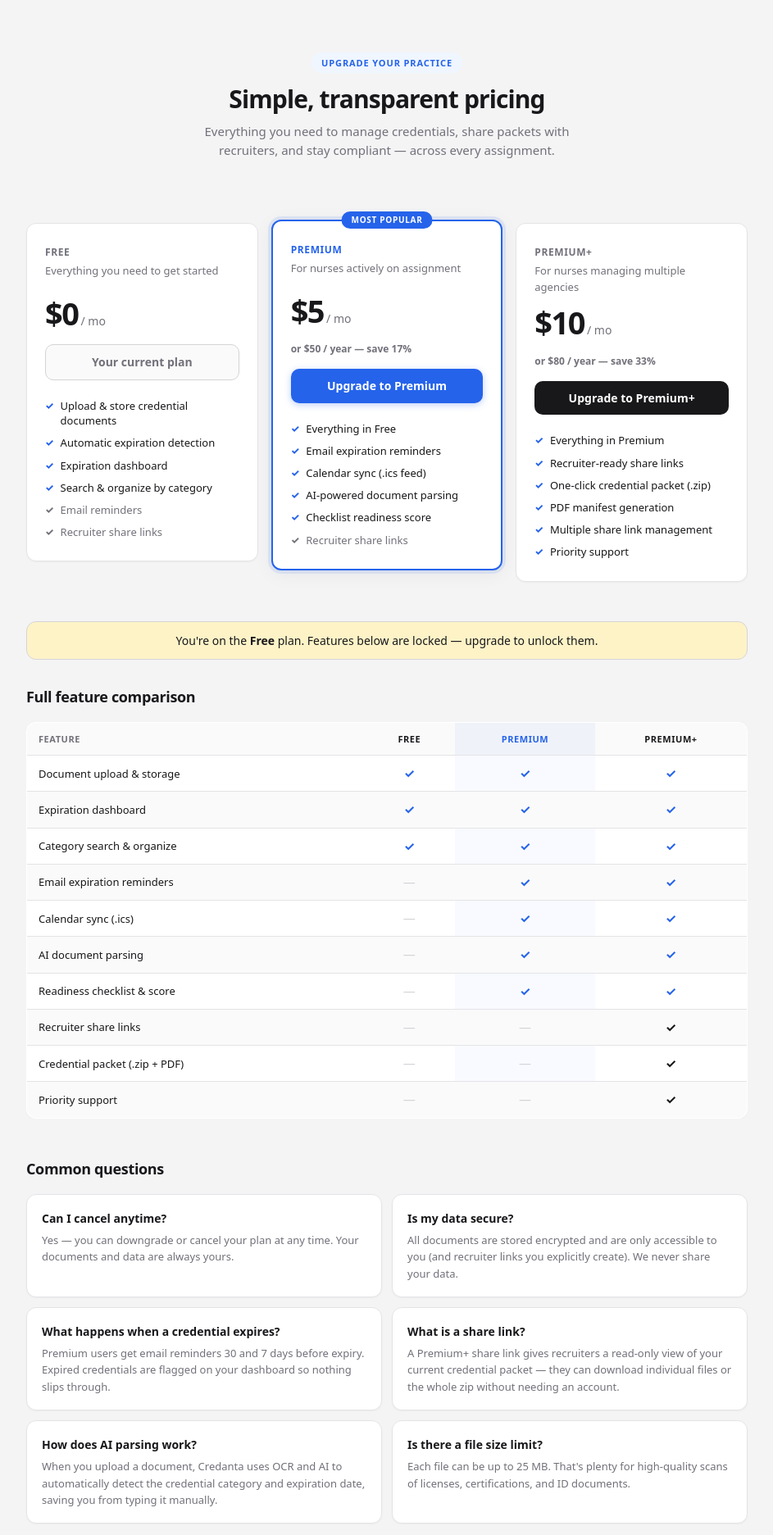
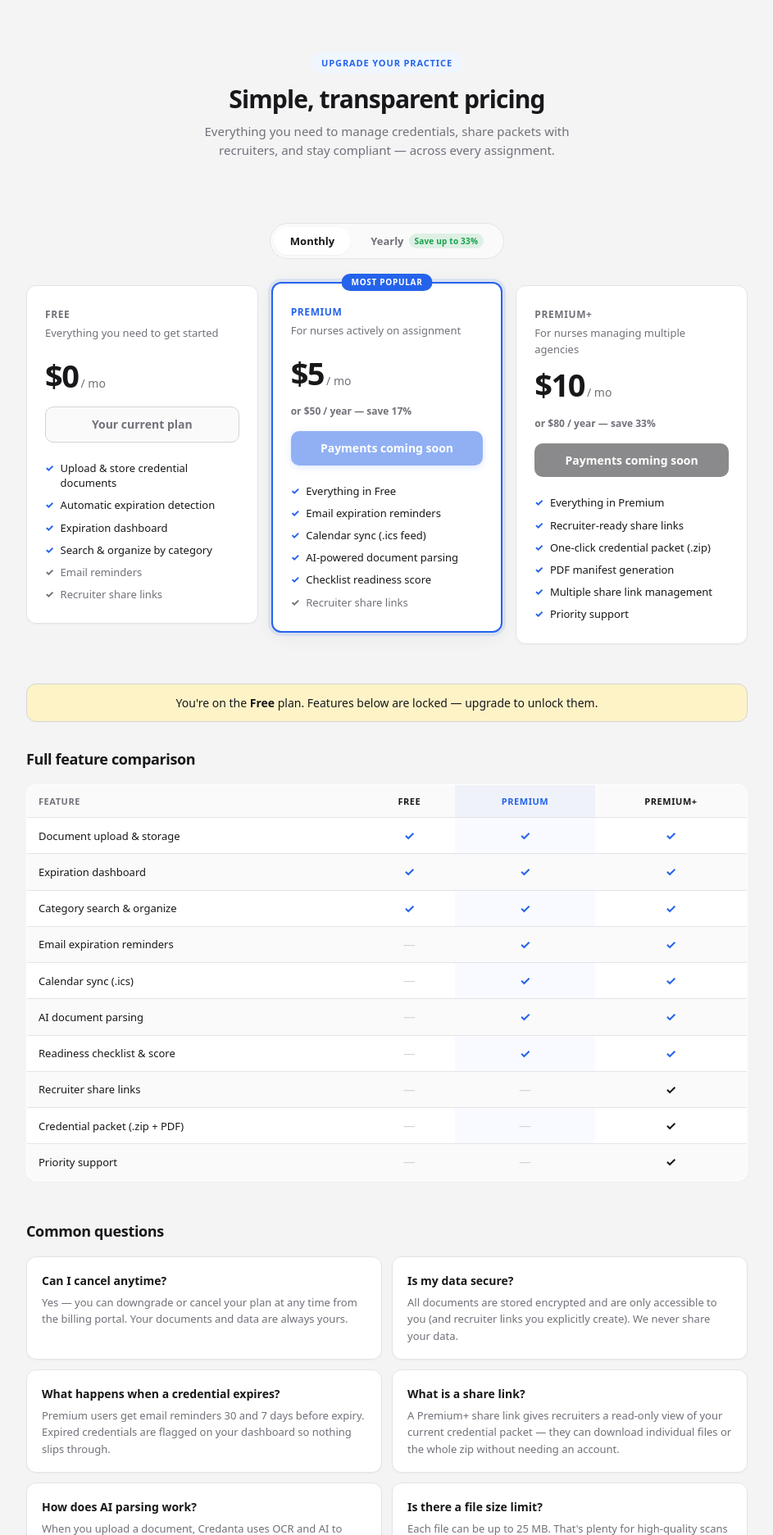
Before and after one commit to Roamingstatus/travel-nurse-credentials, a FastAPI app: template app/templates/premium.html in a window 1280 px wide. Shown: the part 65-1938 px from the top of the page at 82% size, without its empty margins (168-1111 px from the left). Run offline with FastAPI, Linux system fonts and the light colour scheme; the template is opened without the code that fills it, so the values that code supplies are empty; some libraries are stand-ins or nearby versions.

Commit message:
Add Stripe subscription functionality for premium tiers
Integrates Stripe Checkout and webhooks to manage user subscriptions, including free, premium, and premium+ tiers. Adds billing portal, upgrade buttons, and subscription management features. Modifies user database schema to include Stripe customer and subscription IDs. Updates main application routes and templates to support Stripe integration. Includes CSS for billing toggle and a script to seed Stripe products.

Replit-Commit-Author: Agent
Replit-Commit-Session-Id: 669cec42-3c3c-4f02-b709-64a9de3e173f
Replit-Commit-Checkpoint-Type: full_checkpoint
Replit-Commit-Event-Id: c8e0b7c9-da5b-4b8c-9164-2654debf7f5b
Replit-Commit-Screenshot-Url: https://storage.googleapis.com/screenshot-production-us-central1/4455211f-c3a7-4220-a33f-65d766faa846/669cec42-3c3c-4f02-b709-64a9de3e173f/m5gmE5l
Replit-Helium-Checkpoint-Created: true

```diff
--- a/app/db.py
+++ b/app/db.py
@@ -37,6 +37,8 @@ class User(Base):
     picture = Column(String, nullable=True)
     created_at = Column(DateTime, default=datetime.utcnow)
     subscription_tier = Column(String, default="free", nullable=False)
+    stripe_customer_id = Column(String, nullable=True, index=True)
+    stripe_subscription_id = Column(String, nullable=True)
 
     documents = relationship("Document", back_populates="user", cascade="all, delete-orphan")
     share_links = relationship("ShareLink", back_populates="user", cascade="all, delete-orphan")
@@ -152,6 +154,10 @@ def _ensure_sqlite_columns() -> None:
             with engine.begin() as conn:
                 if "subscription_tier" not in cols:
                     conn.execute(text("ALTER TABLE users ADD COLUMN subscription_tier VARCHAR DEFAULT 'free'"))
+                if "stripe_customer_id" not in cols:
+                    conn.execute(text("ALTER TABLE users ADD COLUMN stripe_customer_id VARCHAR"))
+                if "stripe_subscription_id" not in cols:
+                    conn.execute(text("ALTER TABLE users ADD COLUMN stripe_subscription_id VARCHAR"))
 
         if "documents" in tables:
             cols = {c["name"] for c in insp.get_columns("documents")}
--- a/app/main.py
+++ b/app/main.py
@@ -26,6 +26,14 @@ from collections import defaultdict
 
 from .ai_docs import ai_enabled, ai_refine_category_expiry, extract_text_sample
 from .auth import current_user, google_configured, oauth, require_user
+from .stripe_billing import (
+    construct_webhook_event,
+    create_checkout_session,
+    create_portal_session,
+    price_ids,
+    stripe_configured,
+    tier_for_price_id,
+)
 from .categories import CATEGORY_ORDER, CREDENTIAL_CATEGORIES, normalized_effective_category
 from .dashboard import days_until, status_for, summarize, ui_status_label
 from .db import (
@@ -635,7 +643,16 @@ def share_packet_pdf(token: str, db: Session = Depends(get_session)):
 @app.get("/premium", response_class=HTMLResponse)
 def premium_page(request: Request):
     require_user(request)
-    return render(request, "premium.html")
+    ids = price_ids()
+    return render(
+        request,
+        "premium.html",
+        stripe_configured=stripe_configured(),
+        price_premium_monthly=ids["premium_monthly"],
+        price_premium_yearly=ids["premium_yearly"],
+        price_premium_plus_monthly=ids["premium_plus_monthly"],
+        price_premium_plus_yearly=ids["premium_plus_yearly"],
+    )
 
 
 # ---------------------------------------------------------------------------
@@ -817,6 +834,141 @@ def agency_packet_post(
 
 
 # ---------------------------------------------------------------------------
+# Billing (Stripe)
+# ---------------------------------------------------------------------------
+
+@app.post("/billing/checkout")
+async def billing_checkout(
+    request: Request,
+    price_id: str = Form(...),
+    db: Session = Depends(get_session),
+):
+    user = require_user(request)
+    if not stripe_configured():
+        request.session["flash"] = "Payments are not configured yet. Please contact support."
+        return RedirectResponse("/premium", status_code=302)
+    ids = price_ids()
+    valid = set(ids.values()) - {""}
+    if price_id not in valid:
+        request.session["flash"] = "Invalid plan selected."
+        return RedirectResponse("/premium", status_code=302)
+    db_user = db.get(User, user.id)
+    base = str(request.base_url).rstrip("/")
+    try:
+        session = create_checkout_session(
+            db_user,
+            price_id,
+            success_url=f"{base}/billing/success?session_id={{CHECKOUT_SESSION_ID}}",
+            cancel_url=f"{base}/premium",
+        )
+        if db_user.stripe_customer_id != session.customer:
+            db_user.stripe_customer_id = session.customer
+            db.commit()
+    except Exception as exc:
+        import logging
+        logging.error(f"[Stripe] checkout error: {exc}")
+        request.session["flash"] = "Could not start checkout — please try again."
+        return RedirectResponse("/premium", status_code=302)
+    return RedirectResponse(session.url, status_code=303)
+
+
+@app.get("/billing/success", response_class=HTMLResponse)
+def billing_success(request: Request, session_id: str = ""):
+    require_user(request)
+    request.session["flash"] = "Payment successful — your subscription is now active!"
+    return RedirectResponse("/premium", status_code=302)
+
+
+@app.get("/billing/cancel", response_class=HTMLResponse)
+def billing_cancel(request: Request):
+    require_user(request)
+    request.session["flash"] = "Checkout cancelled — no charge was made."
+    return RedirectResponse("/premium", status_code=302)
+
+
+@app.get("/billing/portal")
+def billing_portal(request: Request, db: Session = Depends(get_session)):
+    user = require_user(request)
+    if not stripe_configured():
+        request.session["flash"] = "Billing portal is not configured yet."
+        return RedirectResponse("/premium", status_code=302)
+    db_user = db.get(User, user.id)
+    base = str(request.base_url).rstrip("/")
+    try:
+        portal = create_portal_session(db_user, return_url=f"{base}/premium")
+    except Exception as exc:
+        import logging
+        logging.error(f"[Stripe] portal error: {exc}")
+        request.session["flash"] = "Could not open billing portal — please try again."
+        return RedirectResponse("/premium", status_code=302)
+    if not portal:
+        request.session["flash"] = "No active subscription found."
+        return RedirectResponse("/premium", status_code=302)
+    return RedirectResponse(portal.url, status_code=303)
+
+
+@app.post("/billing/webhook")
+async def billing_webhook(request: Request, db: Session = Depends(get_session)):
+    import logging
+    payload = await request.body()
+    sig = request.headers.get("stripe-signature", "")
+    try:
+        event = construct_webhook_event(payload, sig)
+    except Exception as exc:
+        logging.warning(f"[Stripe] webhook signature error: {exc}")
+        raise HTTPException(400, "Invalid webhook signature")
+
+    etype = event["type"]
+    logging.info(f"[Stripe] webhook event: {etype}")
+
+    if etype == "checkout.session.completed":
+        obj = event["data"]["object"]
+        customer_id = obj.get("customer")
+        subscription_id = obj.get("subscription")
+        user_id = int((obj.get("metadata") or {}).get("user_id", 0) or 0)
+        db_user = db.get(User, user_id) if user_id else None
+        if not db_user and customer_id:
+            db_user = db.query(User).filter_by(stripe_customer_id=customer_id).first()
+        if db_user and subscription_id:
+            import stripe as _stripe
+            _stripe.api_key = os.environ.get("STRIPE_SECRET_KEY", "")
+            sub = _stripe.Subscription.retrieve(subscription_id)
+            price_id = sub["items"]["data"][0]["price"]["id"]
+            db_user.stripe_customer_id = customer_id
+            db_user.stripe_subscription_id = subscription_id
+            db_user.subscription_tier = tier_for_price_id(price_id)
+            db.commit()
+            logging.info(f"[Stripe] user {db_user.id} upgraded to {db_user.subscription_tier}")
+
+    elif etype == "customer.subscription.updated":
+        sub = event["data"]["object"]
+        customer_id = sub["customer"]
+        status = sub["status"]
+        price_id = sub["items"]["data"][0]["price"]["id"]
+        db_user = db.query(User).filter_by(stripe_customer_id=customer_id).first()
+        if db_user:
+            if status in ("active", "trialing"):
+                db_user.subscription_tier = tier_for_price_id(price_id)
+            else:
+                db_user.subscription_tier = "free"
+            db_user.stripe_subscription_id = sub["id"]
+            db.commit()
+            logging.info(f"[Stripe] subscription updated → user {db_user.id}: {db_user.subscription_tier}")
+
+    elif etype == "customer.subscription.deleted":
+        sub = event["data"]["object"]
+        customer_id = sub["customer"]
+        db_user = db.query(User).filter_by(stripe_customer_id=customer_id).first()
+        if db_user:
+            db_user.subscription_tier = "free"
+            db_user.stripe_subscription_id = None
+            db.commit()
+            logging.info(f"[Stripe] subscription cancelled → user {db_user.id} downgraded to free")
+
+    return JSONResponse({"received": True})
+
+
+# ---------------------------------------------------------------------------
 # Dev-only tier toggle (disabled in ENV=production)
 # ---------------------------------------------------------------------------
 
--- a/app/static/style.v5.css
+++ b/app/static/style.v5.css
@@ -1691,6 +1691,56 @@ textarea:focus {
 .pricing-feats li.muted-feat::before { color: var(--muted); }
 .pricing-feats li.muted-feat { color: var(--muted); }
 
+/* Billing period toggle */
+.billing-toggle-wrap {
+  display: flex;
+  justify-content: center;
+  gap: 4px;
+  margin-bottom: 32px;
+  background: var(--surface-2);
+  border: 1px solid var(--line);
+  border-radius: 99px;
+  padding: 4px;
+  width: fit-content;
+  margin-left: auto;
+  margin-right: auto;
+}
+.billing-toggle-btn {
+  background: none;
+  border: none;
+  border-radius: 99px;
+  padding: 8px 20px;
+  font-size: 13px;
+  font-weight: 600;
+  font-family: inherit;
+  cursor: pointer;
+  color: var(--muted);
+  transition: background 0.15s, color 0.15s;
+  display: flex;
+  align-items: center;
+  gap: 6px;
+}
+.billing-toggle-btn.active {
+  background: var(--surface);
+  color: var(--text);
+  box-shadow: var(--shadow);
+}
+.billing-save-badge {
+  background: color-mix(in srgb, #16a34a 12%, transparent);
+  color: #16a34a;
+  font-size: 10px;
+  font-weight: 700;
+  padding: 2px 7px;
+  border-radius: 99px;
+  letter-spacing: 0.02em;
+}
+.billing-sub-note {
+  margin: 0 0 14px;
+  font-size: 12px;
+  color: var(--muted);
+  font-weight: 600;
+}
+
 /* Comparison table */
 .pricing-compare { margin-bottom: 48px; }
 .pricing-compare h2 { font-size: 18px; font-weight: 700; letter-spacing: -0.02em; margin: 0 0 16px; }
--- a/app/templates/premium.html
+++ b/app/templates/premium.html
@@ -7,6 +7,14 @@
   <span class="eyebrow">Upgrade your practice</span>
   <h1>Simple, transparent pricing</h1>
   <p>Everything you need to manage credentials, share packets with recruiters, and stay compliant — across every assignment.</p>
+</div>
+
+<!-- ── Billing period toggle ────────────────────── -->
+<div class="billing-toggle-wrap anim-fade-up">
+  <button type="button" class="billing-toggle-btn active" id="btn-monthly" onclick="setBilling('monthly')">Monthly</button>
+  <button type="button" class="billing-toggle-btn" id="btn-yearly" onclick="setBilling('yearly')">
+    Yearly <span class="billing-save-badge">Save up to 33%</span>
+  </button>
 </div>
 
 <!-- ── Pricing cards ────────────────────────────── -->
@@ -41,16 +49,26 @@
     <div class="pricing-card-name">Premium</div>
     <div class="pricing-card-tagline">For nurses actively on assignment</div>
     <div class="pricing-card-price">
-      <span class="pricing-amount">$5</span>
-      <span class="pricing-period">/ mo</span>
+      <span class="pricing-amount" id="price-premium">$5</span>
+      <span class="pricing-period" id="period-premium">/ mo</span>
     </div>
-    <p style="margin:0 0 14px;font-size:12px;color:var(--muted);font-weight:600;">or $50 / year — save 17%</p>
+    <p class="billing-sub-note" id="note-premium">or $50 / year — save 17%</p>
     {% if is_premium and not is_premium_plus %}
-    <span class="pricing-cta pricing-cta--current">Your current plan</span>
+      <span class="pricing-cta pricing-cta--current">Your current plan</span>
+      <a href="/billing/portal" class="btn small ghost" style="margin-top:8px;display:block;text-align:center;">Manage subscription</a>
     {% elif is_premium_plus %}
-    <span class="pricing-cta pricing-cta--current" style="opacity:0.6;">Included</span>
+      <span class="pricing-cta pricing-cta--current" style="opacity:0.6;">Included</span>
+    {% elif stripe_configured %}
+      <form method="POST" action="/billing/checkout" id="form-premium-monthly">
+        <input type="hidden" name="price_id" value="{{ price_premium_monthly }}">
+        <button type="submit" class="pricing-cta pricing-cta--blue">Upgrade to Premium</button>
+      </form>
+      <form method="POST" action="/billing/checkout" id="form-premium-yearly" style="display:none;">
+        <input type="hidden" name="price_id" value="{{ price_premium_yearly }}">
+        <button type="submit" class="pricing-cta pricing-cta--blue">Upgrade to Premium</button>
+      </form>
     {% else %}
-    <a href="/dev/set-tier" class="pricing-cta pricing-cta--blue">Upgrade to Premium</a>
+      <span class="pricing-cta pricing-cta--blue" style="opacity:0.5;cursor:not-allowed;">Payments coming soon</span>
     {% endif %}
     <ul class="pricing-feats">
       <li>Everything in Free</li>
@@ -67,16 +85,24 @@
     <div class="pricing-card-name">Premium+</div>
     <div class="pricing-card-tagline">For nurses managing multiple agencies</div>
     <div class="pricing-card-price">
-      <span class="pricing-amount">$10</span>
-      <span class="pricing-period">/ mo</span>
+      <span class="pricing-amount" id="price-plus">$10</span>
+      <span class="pricing-period" id="period-plus">/ mo</span>
     </div>
-    <p style="margin:0 0 14px;font-size:12px;color:var(--muted);font-weight:600;">or $80 / year — save 33%</p>
+    <p class="billing-sub-note" id="note-plus">or $80 / year — save 33%</p>
     {% if is_premium_plus %}
-    <span class="pricing-cta pricing-cta--current">Your current plan</span>
-    {% elif is_premium %}
-    <a href="/dev/set-tier" class="pricing-cta pricing-cta--dark">Upgrade to Premium+</a>
+      <span class="pricing-cta pricing-cta--current">Your current plan</span>
+      <a href="/billing/portal" class="btn small ghost" style="margin-top:8px;display:block;text-align:center;">Manage subscription</a>
+    {% elif stripe_configured %}
+      <form method="POST" action="/billing/checkout" id="form-plus-monthly">
+        <input type="hidden" name="price_id" value="{{ price_premium_plus_monthly }}">
+        <button type="submit" class="pricing-cta pricing-cta--dark">Upgrade to Premium+</button>
+      </form>
+      <form method="POST" action="/billing/checkout" id="form-plus-yearly" style="display:none;">
+        <input type="hidden" name="price_id" value="{{ price_premium_plus_yearly }}">
+        <button type="submit" class="pricing-cta pricing-cta--dark">Upgrade to Premium+</button>
+      </form>
     {% else %}
-    <a href="/dev/set-tier" class="pricing-cta pricing-cta--dark">Upgrade to Premium+</a>
+      <span class="pricing-cta pricing-cta--dark" style="opacity:0.5;cursor:not-allowed;">Payments coming soon</span>
     {% endif %}
     <ul class="pricing-feats">
       <li>Everything in Premium</li>
@@ -90,7 +116,32 @@
 
 </div>
 
-<!-- ── Current tier badge ────────────────────────── -->
+<script>
+function setBilling(mode) {
+  var monthly = mode === 'monthly';
+  document.getElementById('btn-monthly').classList.toggle('active', monthly);
+  document.getElementById('btn-yearly').classList.toggle('active', !monthly);
+
+  document.getElementById('price-premium').textContent = monthly ? '$5' : '$50';
+  document.getElementById('period-premium').textContent = monthly ? '/ mo' : '/ yr';
+  document.getElementById('note-premium').textContent = monthly ? 'or $50 / year — save 17%' : 'billed annually — save 17%';
+
+  document.getElementById('price-plus').textContent = monthly ? '$10' : '$80';
+  document.getElementById('period-plus').textContent = monthly ? '/ mo' : '/ yr';
+  document.getElementById('note-plus').textContent = monthly ? 'or $80 / year — save 33%' : 'billed annually — save 33%';
+
+  var fpm = document.getElementById('form-premium-monthly');
+  var fpy = document.getElementById('form-premium-yearly');
+  var fplm = document.getElementById('form-plus-monthly');
+  var fply = document.getElementById('form-plus-yearly');
+  if (fpm) fpm.style.display = monthly ? '' : 'none';
+  if (fpy) fpy.style.display = monthly ? 'none' : '';
+  if (fplm) fplm.style.display = monthly ? '' : 'none';
+  if (fply) fply.style.display = monthly ? 'none' : '';
+}
+</script>
+
+<!-- ── Current tier notice ───────────────────────── -->
 {% if not is_premium and not is_premium_plus %}
 <div class="notice" style="margin-bottom:32px;text-align:center;">
   You're on the <strong>Free</strong> plan. Features below are locked — upgrade to unlock them.
@@ -182,7 +233,7 @@
   <div class="faq-grid">
     <div class="faq-item">
       <h4>Can I cancel anytime?</h4>
-      <p>Yes — you can downgrade or cancel your plan at any time. Your documents and data are always yours.</p>
+      <p>Yes — you can downgrade or cancel your plan at any time from the billing portal. Your documents and data are always yours.</p>
     </div>
     <div class="faq-item">
       <h4>Is my data secure?</h4>
@@ -209,7 +260,7 @@
 
 <hr class="section-divider" />
 
-<!-- ── Feature sections (per-tier, with lock/unlock logic) ── -->
+<!-- ── Feature sections ─────────────────────────── -->
 <section class="panel panel-min" style="margin-bottom:24px;">
   <header><h2>Included for everyone</h2></header>
   <div class="body">
```
Also changed, not shown: app/static/style.css (+50 -0 lines), app/stripe_billing.py (added, +79 -0 lines), scripts/seed_stripe_products.py (added, +98 -0 lines).
